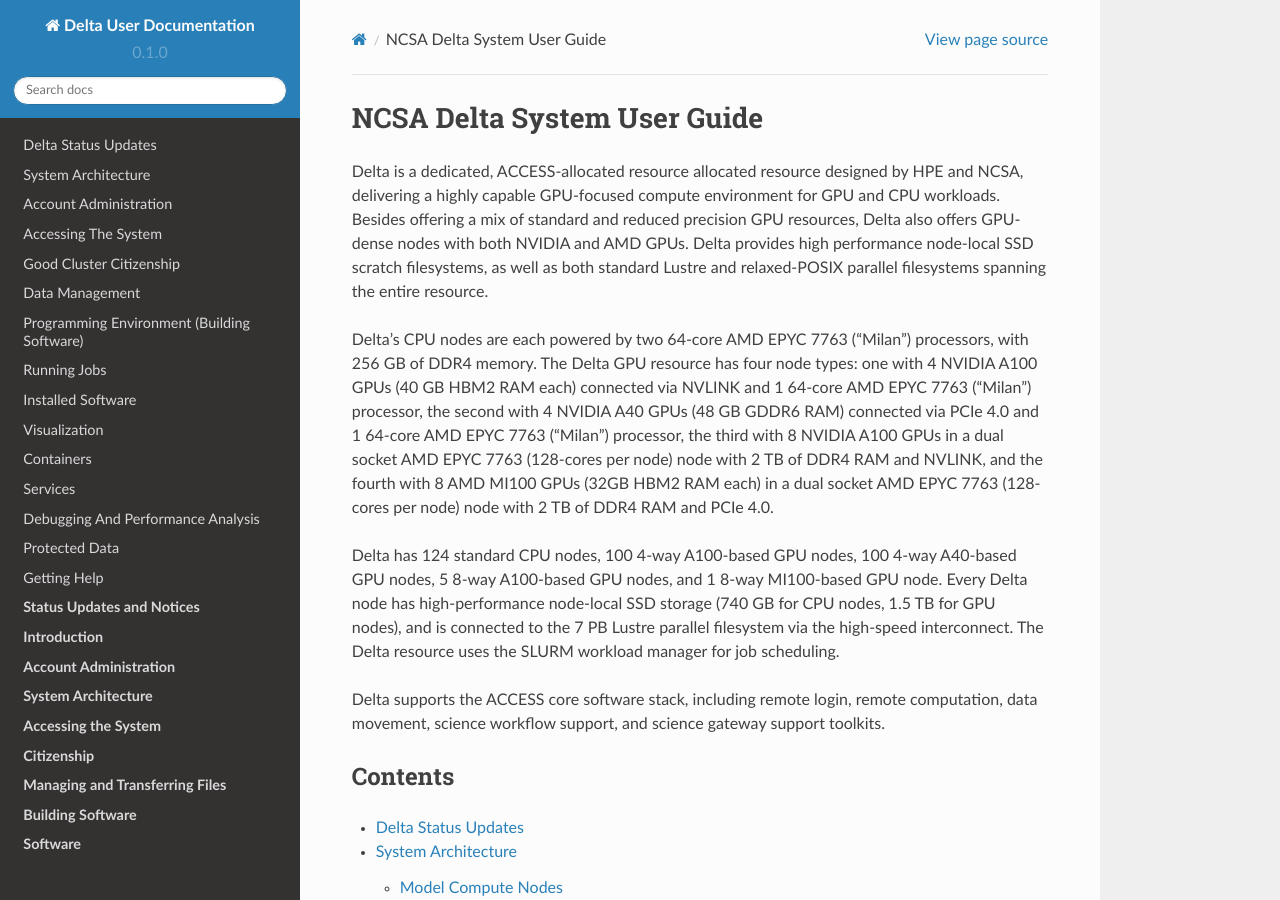
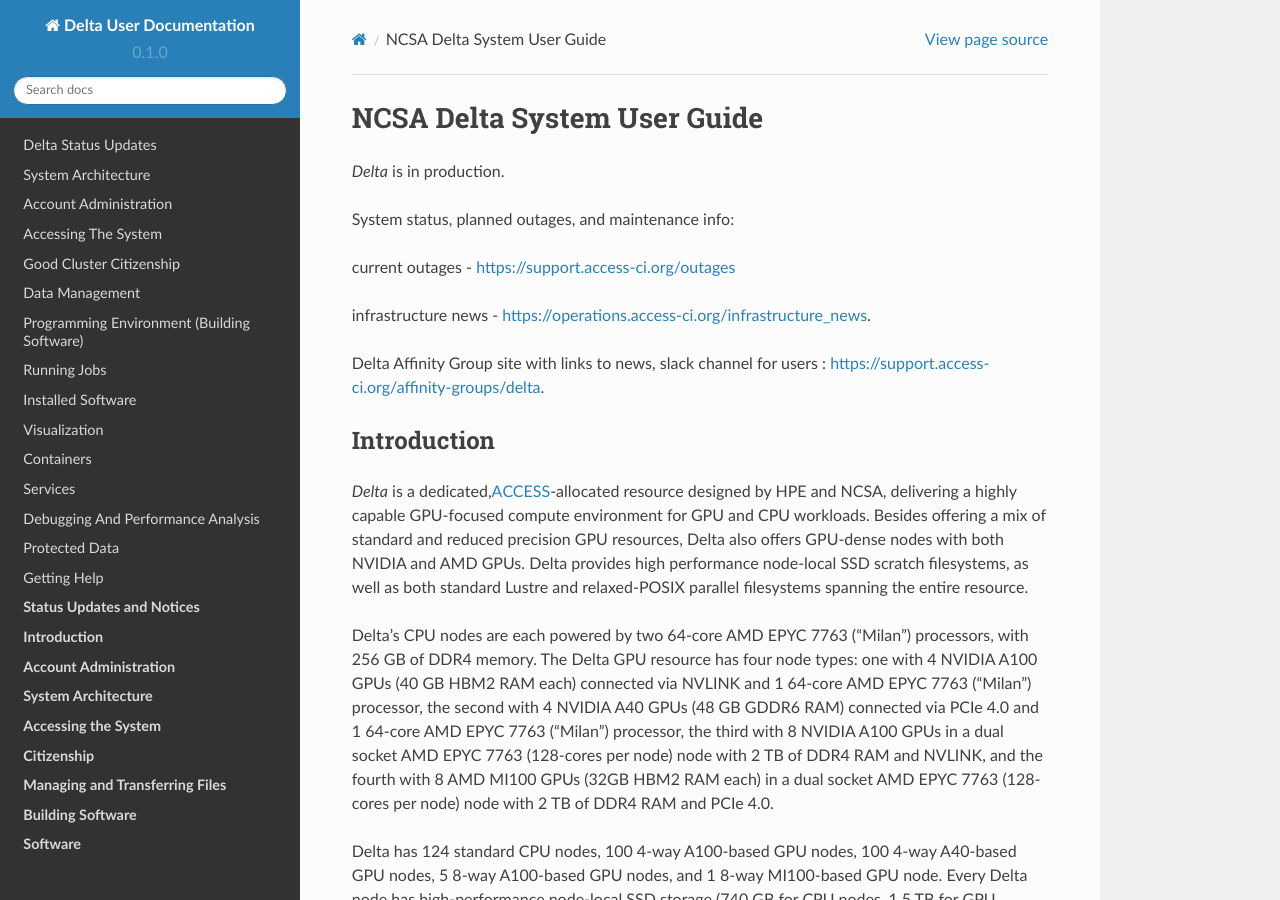
Before and after one commit to ncsa/Delta_doc, a Sphinx documentation site: the page built from docs/source/index.rst, in a window 1280 px wide and 900 px high. Built offline with Sphinx 7.4.7 and the Read the Docs theme 2.0.0, drawn with Linux system fonts in a browser that asks for light colours; pages that are not in the unit, such as notebooks, are missing from menus.

Commit message:
intro top matter
Adding in some of the migrated top matter.

Fixing link in first into paragraph and removing doubled wording.

```diff
--- a/docs/source/index.rst
+++ b/docs/source/index.rst
@@ -2,7 +2,23 @@
 NCSA Delta System User Guide
 ################################################
 
-Delta is a dedicated, ACCESS-allocated resource allocated resource designed by HPE and NCSA, delivering a highly capable GPU-focused compute environment for GPU and CPU workloads.  Besides offering a mix of standard and reduced precision GPU resources, Delta also offers GPU-dense nodes with both NVIDIA and AMD GPUs.  Delta provides high performance node-local SSD scratch filesystems, as well as both standard Lustre and relaxed-POSIX parallel filesystems spanning the entire resource.
+*Delta* is in production.
+
+System status, planned outages, and maintenance info:
+
+current outages - https://support.access-ci.org/outages
+
+infrastructure news -
+https://operations.access-ci.org/infrastructure_news.
+
+Delta Affinity Group site with links to news, slack channel for users :
+https://support.access-ci.org/affinity-groups/delta.
+
+Introduction
+=================
+
+*Delta* is a dedicated,\ `ACCESS <https://access-ci.org>`__\ -allocated
+resource designed by HPE and NCSA, delivering a highly capable GPU-focused compute environment for GPU and CPU workloads.  Besides offering a mix of standard and reduced precision GPU resources, Delta also offers GPU-dense nodes with both NVIDIA and AMD GPUs.  Delta provides high performance node-local SSD scratch filesystems, as well as both standard Lustre and relaxed-POSIX parallel filesystems spanning the entire resource.
 
 Delta's CPU nodes are each powered by two 64-core AMD EPYC 7763 ("Milan") processors, with 256 GB of DDR4 memory.  The Delta GPU resource has four node types: one with 4 NVIDIA A100 GPUs (40 GB HBM2 RAM each) connected via NVLINK and 1 64-core AMD EPYC 7763 ("Milan") processor, the second with 4 NVIDIA A40 GPUs (48 GB GDDR6 RAM) connected via PCIe 4.0 and 1 64-core AMD EPYC 7763 ("Milan") processor, the third with 8 NVIDIA A100 GPUs in a dual socket AMD EPYC 7763 (128-cores per node) node with 2 TB of DDR4 RAM and NVLINK,  and the fourth with 8 AMD MI100 GPUs (32GB HBM2 RAM each) in a dual socket AMD EPYC 7763 (128-cores per node) node with 2 TB of DDR4 RAM and PCIe 4.0.
 
```
